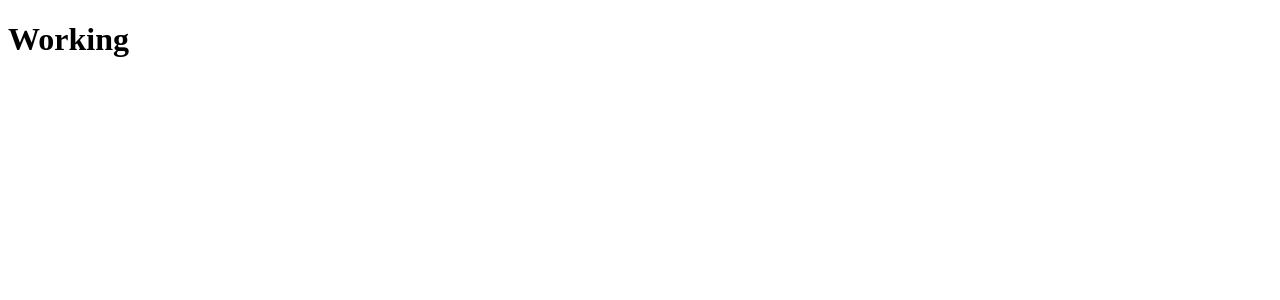
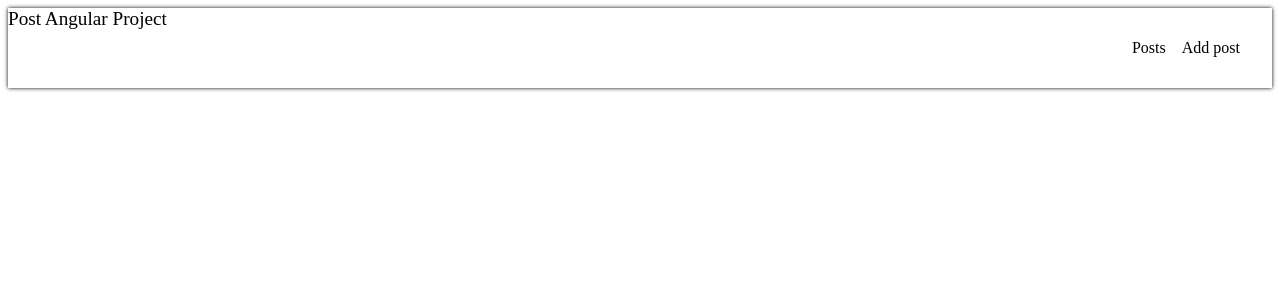
Before and after one commit to kemot15/chat-angular-project, an Angular app in the folder Web/chat-angular-project/: page / in a window 1280 px wide. Shown: the top 300 px of the page. Built offline with nearby package versions, Linux system fonts and the light colour scheme.

Commit message:
add nav menu

```diff
--- a/Web/chat-angular-project/src/app/app.component.html
+++ b/Web/chat-angular-project/src/app/app.component.html
@@ -1 +1 @@
-<h1>Working</h1>
+<app-navbar></app-navbar>
--- a/Web/chat-angular-project/src/app/app.module.ts
+++ b/Web/chat-angular-project/src/app/app.module.ts
@@ -2,10 +2,12 @@
 import { NgModule } from '@angular/core';
 
 import { AppComponent } from './app.component';
+import { NavbarComponent } from './shared/components/navbar/navbar.component';
 
 @NgModule({
   declarations: [
-    AppComponent
+    AppComponent,
+    NavbarComponent
   ],
   imports: [
     BrowserModule
--- /dev/null
+++ b/Web/chat-angular-project/src/app/shared/components/navbar/navbar.component.css
@@ -0,0 +1,33 @@
+.header-container {
+    display: flex;
+    justify-content: space-between;
+    height: 5rem;
+    box-shadow: 0 0 4px rgb(0 0 0 / 255);
+}
+
+.header-menu-container {
+    display: flex;
+    align-items: center;
+    margin-right: 1rem;
+}
+
+.header-nav-containter {
+    display: flex;
+}
+
+.nav-item {
+    margin-right: 1rem;
+    text-decoration: none;
+    color: #000;
+}
+
+/* .header-nav-containter >  */
+.nav-active {
+    text-decoration: underline;
+    font-weight: 600;
+}
+
+.header-text {
+    font-size: 1.2rem;
+    font-weight: 500;
+}
--- /dev/null
+++ b/Web/chat-angular-project/src/app/shared/components/navbar/navbar.component.html
@@ -0,0 +1,9 @@
+<div class="header-container">
+    <div class="header-text">Post Angular Project</div>
+    <div class="header-menu-container">
+        <div class="header-nav-container">
+            <a class="nav-item" routerLinkActive="nav-active">Posts</a>
+            <a class="nav-item" routerLinkActive="nav-active">Add post</a>
+        </div>
+    </div>
+</div>
--- /dev/null
+++ b/Web/chat-angular-project/src/app/shared/components/navbar/navbar.component.ts
@@ -0,0 +1,15 @@
+import { Component, OnInit } from '@angular/core';
+
+@Component({
+  selector: 'app-navbar',
+  templateUrl: './navbar.component.html',
+  styleUrls: ['./navbar.component.css']
+})
+export class NavbarComponent implements OnInit {
+
+  constructor() { }
+
+  ngOnInit(): void {
+  }
+
+}
```
